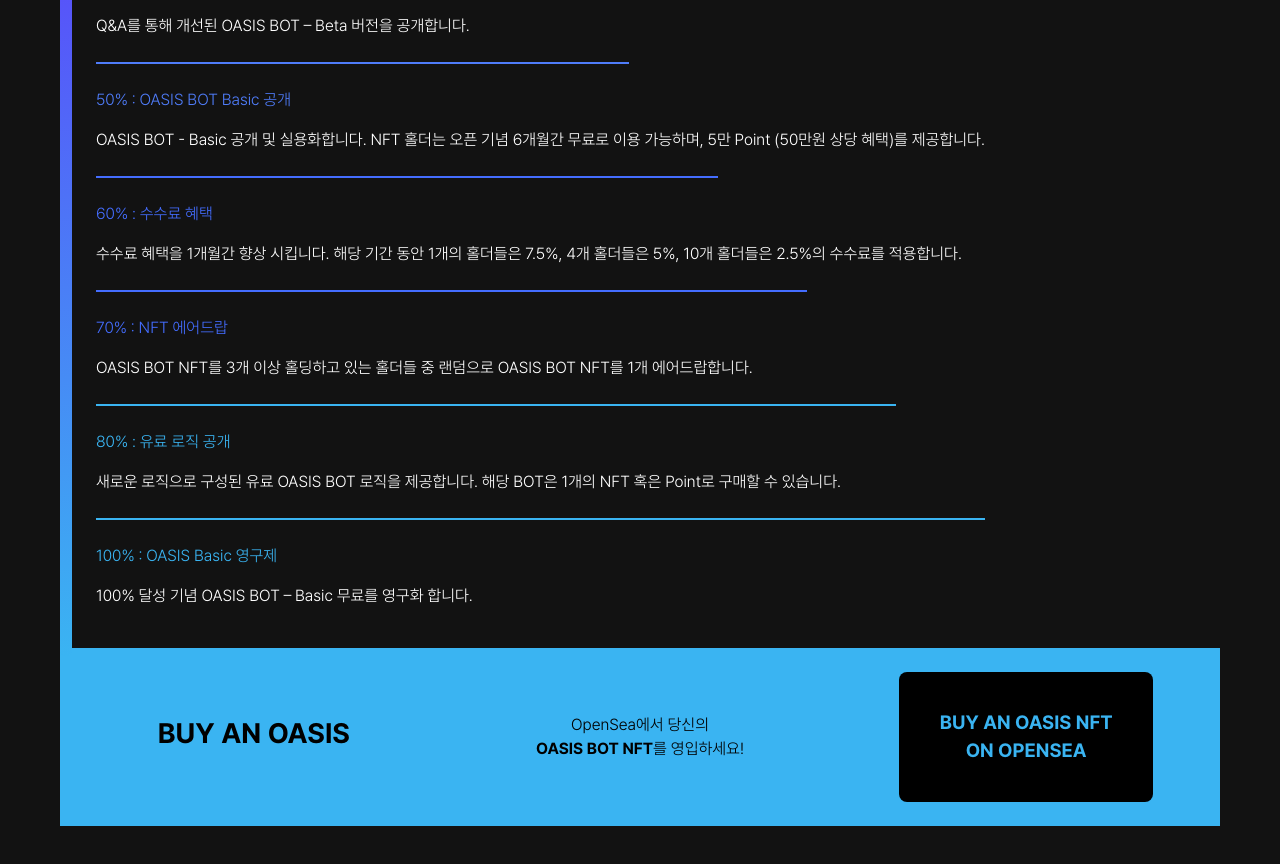
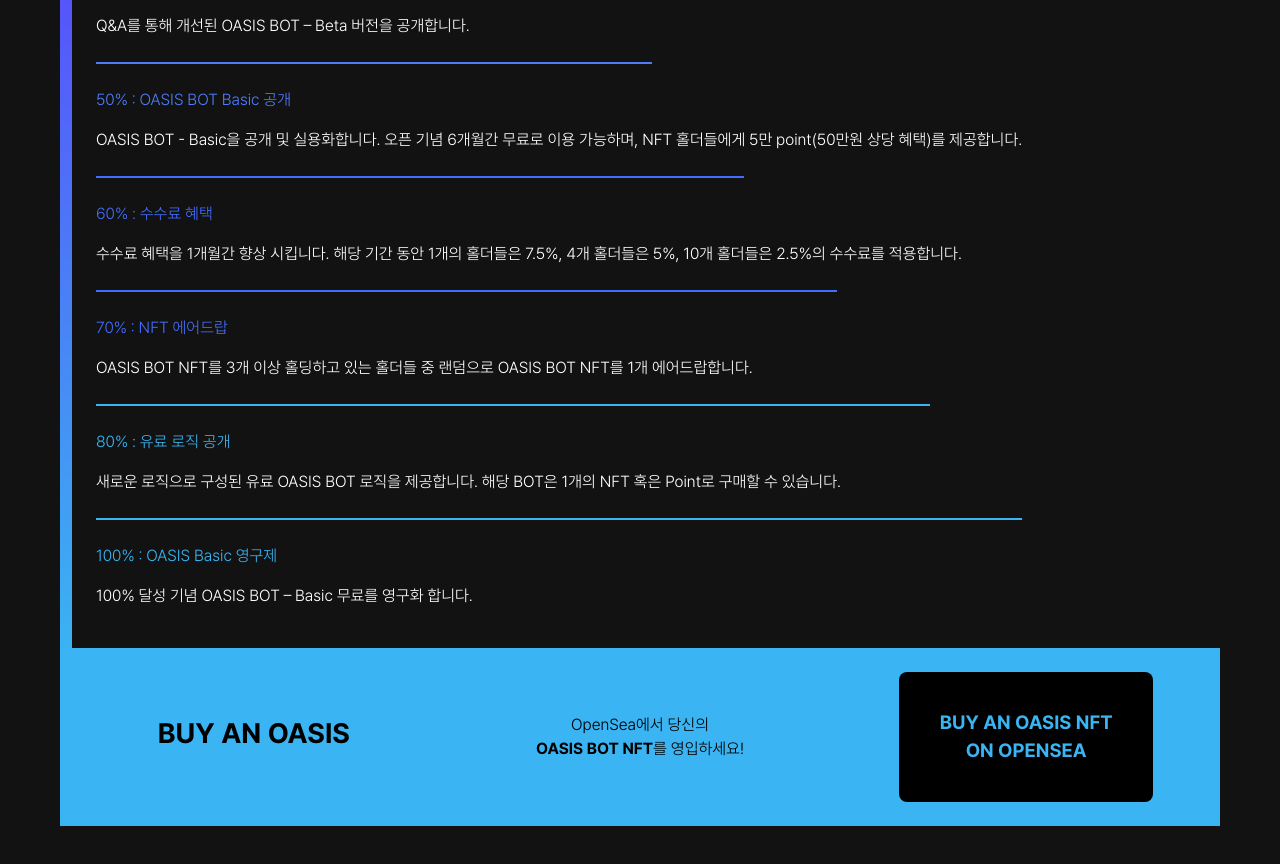
Before and after one commit to DeveloperRyou/oasis-homepage, a React (Create React App) app: page / in a window 1280 px wide. Shown: the part 4700-5564 px from the top of the page. Built offline with nearby package versions, Linux system fonts and the light colour scheme.

Commit message:
edit data roadmap

```diff
--- a/src/data.js
+++ b/src/data.js
@@ -21,7 +21,7 @@
 	},
 	{
 		title: "50% : OASIS BOT Basic 공개",
-		content: "OASIS BOT - Basic 공개 및 실용화합니다. NFT 홀더는 오픈 기념 6개월간 무료로 이용 가능하며, 5만 Point (50만원 상당 혜택)를 제공합니다."
+		content: "OASIS BOT - Basic을 공개 및 실용화합니다. 오픈 기념 6개월간 무료로 이용 가능하며, NFT 홀더들에게 5만 point(50만원 상당 혜택)를 제공합니다."
 	},
 	{
 		title: "60% : 수수료 혜택",
```
